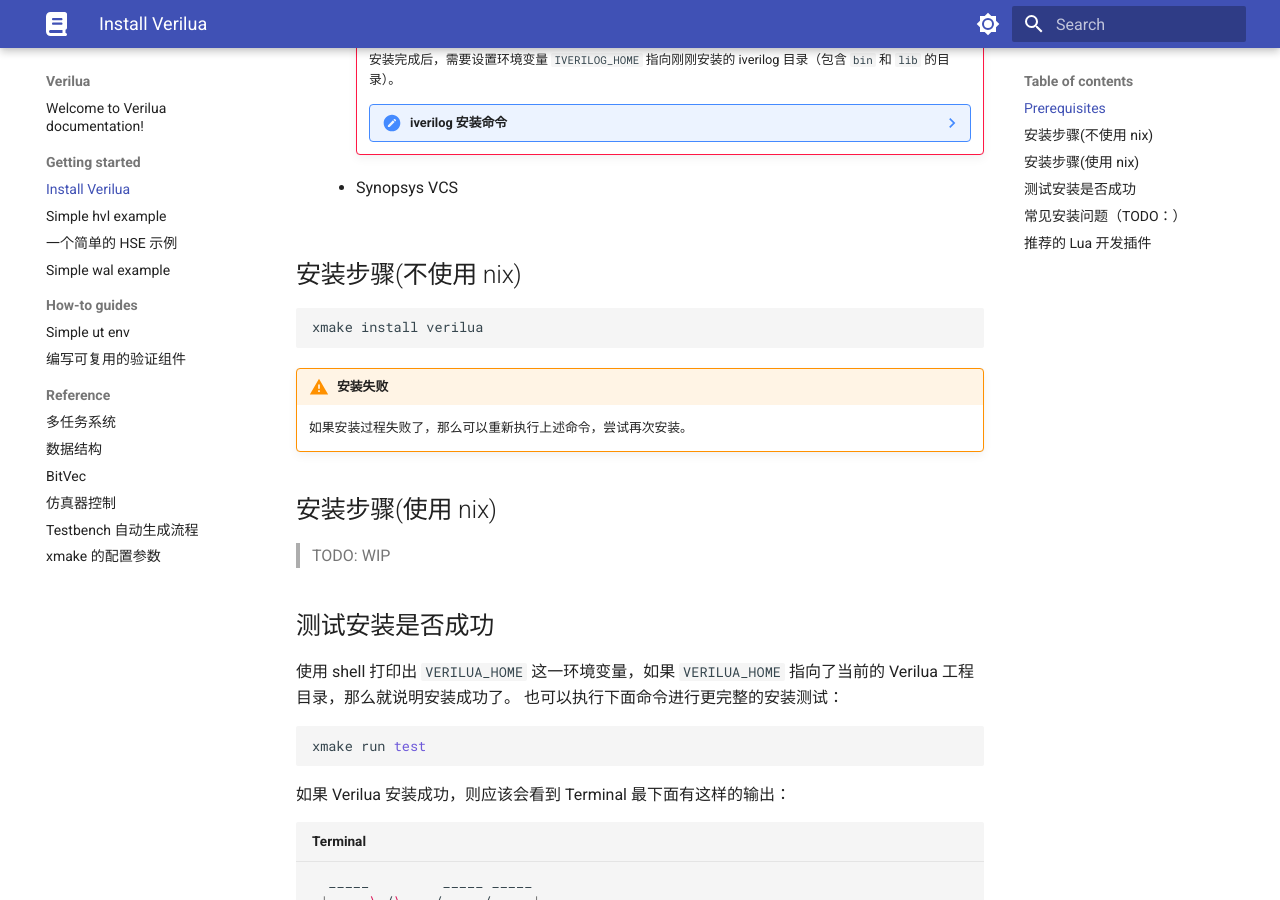
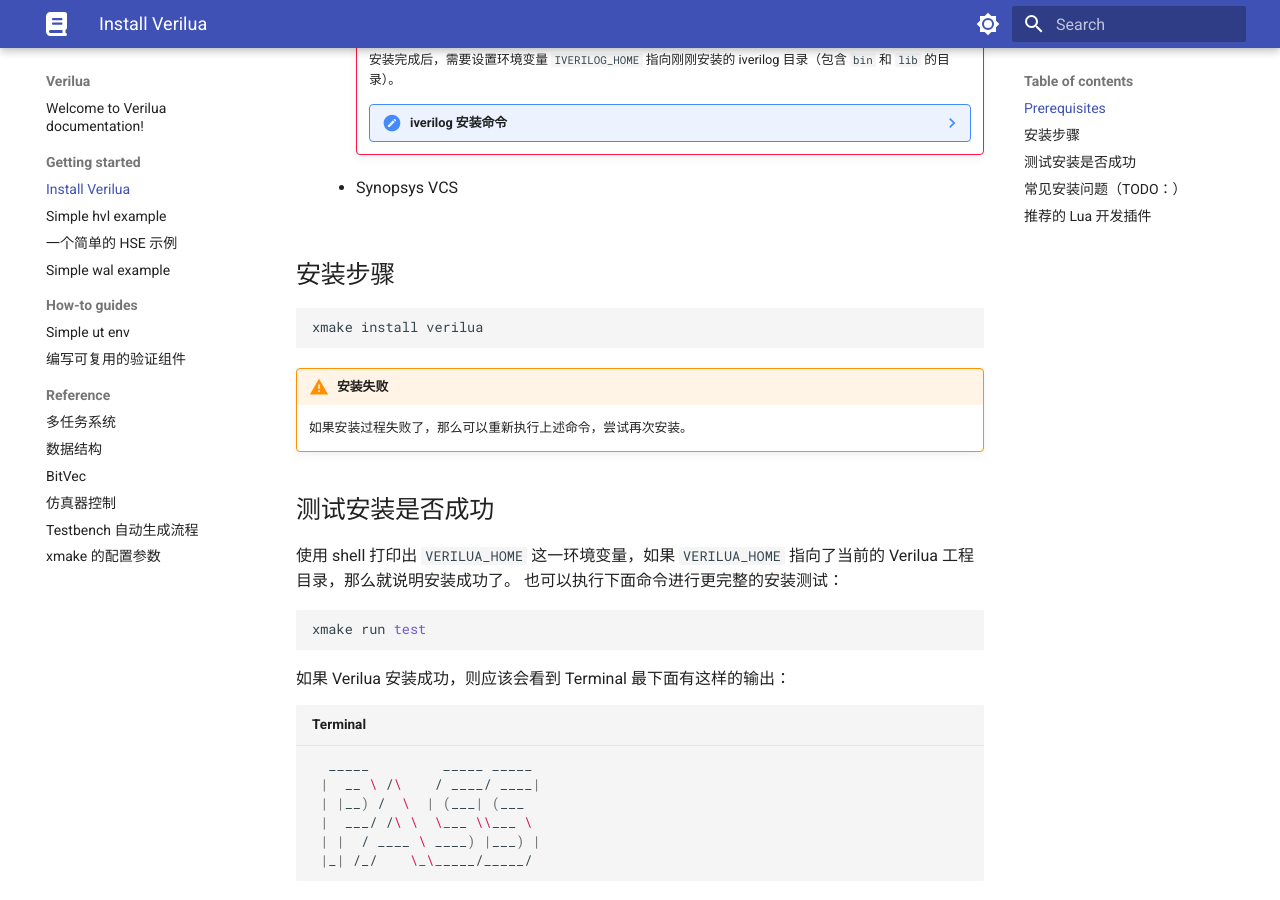
Before and after one commit to cyril0124/verilua, an MkDocs documentation site: the page built from docs/getting-started/install.md, in a window 1280 px wide and 900 px high, scrolled down 645 px. Built offline with MkDocs 1.6.1 and Material for MkDocs 9.7.7, drawn with Linux system fonts in a browser that asks for light colours.

Commit message:
build: remove nix support

````diff
--- a/docs/getting-started/install.md
+++ b/docs/getting-started/install.md
@@ -28,15 +28,12 @@
 
     - Synopsys VCS
 
-## 安装步骤(不使用 nix)
+## 安装步骤
 ```shell
 xmake install verilua
 ```
 !!! warning "安装失败"
     如果安装过程失败了，那么可以重新执行上述命令，尝试再次安装。
-
-## 安装步骤(使用 nix)
-> TODO: WIP
 
 ## 测试安装是否成功
 使用 shell 打印出 `VERILUA_HOME` 这一环境变量，如果 `VERILUA_HOME` 指向了当前的 Verilua 工程目录，那么就说明安装成功了。
````
Also changed, not shown: 17 other files.
